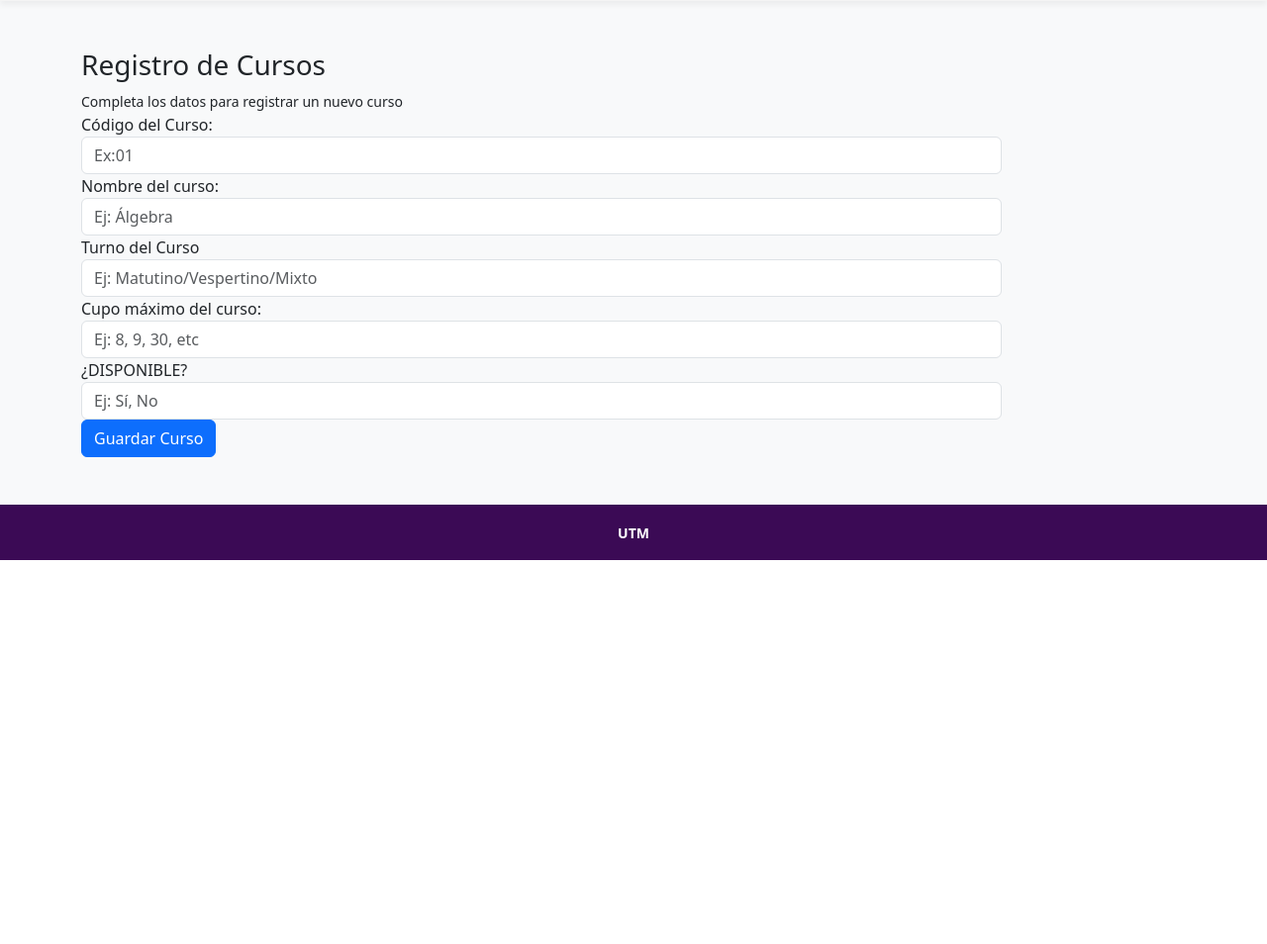
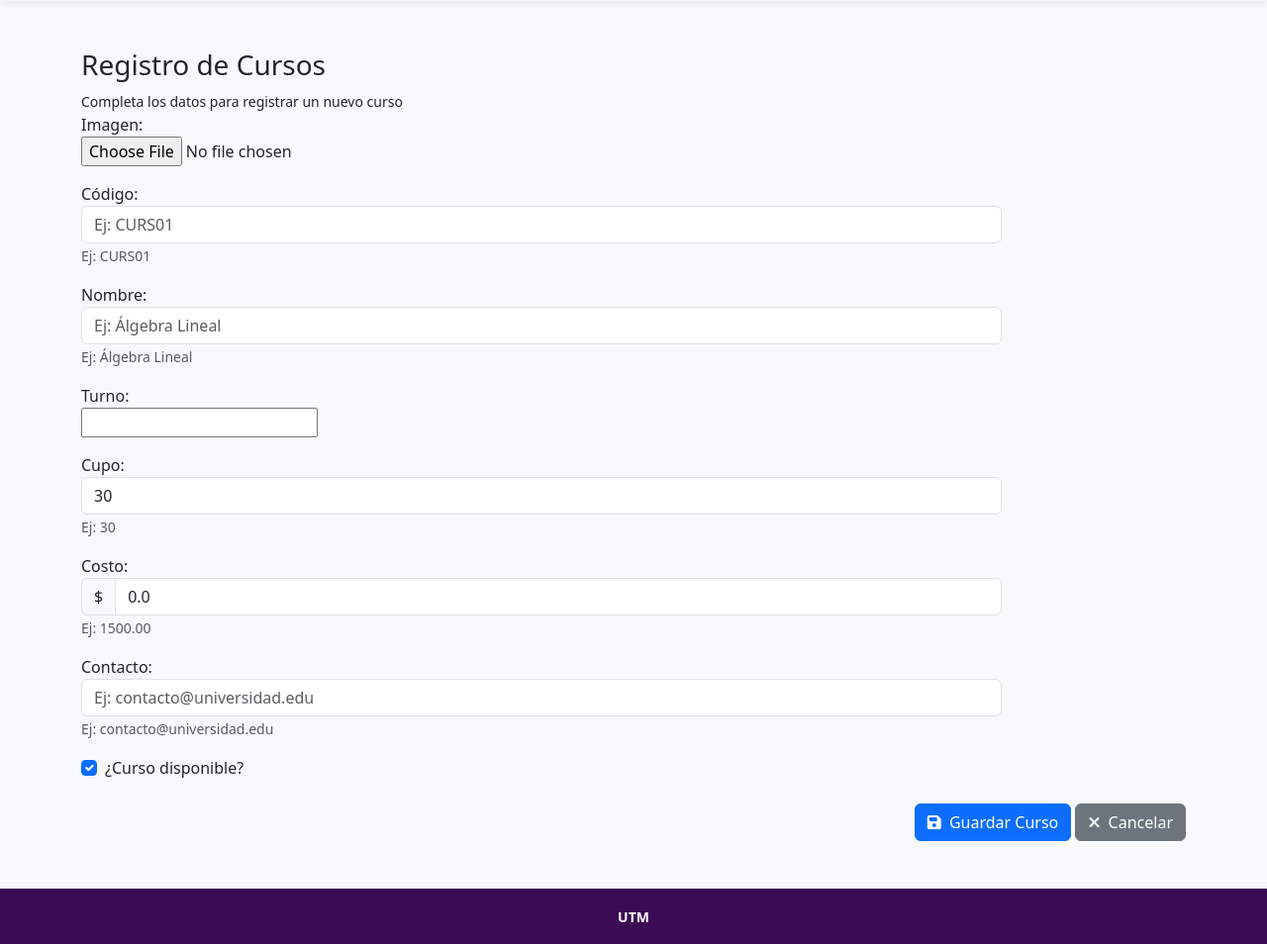
Before and after one commit to Alexisswtfnomedejaponermesoloalexis/CursosDjango-Individual, a Django app: template CursosDjango/contenido/templates/contenido/cursos.html in a window 1280 px wide. Shown: the part 361-1315 px from the top of the page at 99% size. Before the commit the page ends 927 px from the top, so only its background shows below. Run offline with Django 5.2, Linux system fonts and the light colour scheme; the template is opened without the code that fills it: values that come from a table or form of the project are taken from there, others are empty; some libraries are stand-ins or nearby versions.

Commit message:
update crud / add curso

```diff
--- a/CursosDjango/contenido/templates/contenido/cursos.html
+++ b/CursosDjango/contenido/templates/contenido/cursos.html
@@ -1,28 +1,14 @@
 {% extends "contenido/encabezado.html" %}
 {% load static %}
 
-{% block titulo %}Cursos{% endblock %}
+{% block titulo %}Registrar Curso{% endblock %}
 
 {% block imagen %}
-<img src="{% static 'contenido/images/register.png' %}" class="img-fluid mx-auto d-block" style="max-height: 120px;" alt="Cursos">
+<img src="{% static 'contenido/images/register.png' %}" class="img-fluid mx-auto d-block" style="max-height: 120px;" alt="Registro">
 {% endblock %}
 
 {% block titulo_principal %}
 Registrar <span>Curso</span>
-{% endblock %}
-
-{% block url %}
-<div class="breadcrumb-line">
-  <ul class="breadcrumb">
-    <a href="{% url 'Cursos' %}">
-      {% if request.path == '/' %}
-        Cursos
-      {% else %}
-        Cursos{{ request.path }}
-      {% endif %}
-    </a>
-  </ul>
-</div>
 {% endblock %}
 
 {% block contenido %}
@@ -33,54 +19,103 @@ Registrar <span>Curso</span>
   </div>
 </div>
 
-<form class="form-horizontal" action="#" role="form">
+<form class="form-horizontal" method="POST" enctype="multipart/form-data">
+  {% csrf_token %}
   <div class="panel panel-default">
     <div class="panel-body">
 
+      <!-- Mensajes de Django -->
+      {% if messages %}
+        {% for message in messages %}
+        <div class="alert alert-{{ message.tags }} alert-dismissible fade show">
+          {{ message }}
+          <button type="button" class="btn-close" data-bs-dismiss="alert"></button>
+        </div>
+        {% endfor %}
+      {% endif %}
 
- <!-- AQUI VA EL DE SUBIR IMAGEN-->
-
-
-
-      <div class="form-group">
-        <label class="col-sm-2 control-label text-right">Código del Curso: </label>
+      <!-- Campos del formulario -->
+      <div class="form-group mb-3">
+        <label class="col-sm-2 control-label text-right">Imagen:</label>
         <div class="col-sm-10">
-          <input type="text" class="form-control" placeholder="Ex:01">
+          {{ form.imagen }}
         </div>
       </div>
 
-      <div class="form-group">
-        <label class="col-sm-2 control-label text-right">Nombre del curso:</label>
+      <div class="form-group mb-3">
+        <label class="col-sm-2 control-label text-right">Código:</label>
         <div class="col-sm-10">
-          <input type="text" class="form-control" placeholder="Ej: Álgebra">
-        </div>
-      </div>
-      <div class="form-group">
-        <label class="col-sm-2 control-label text-right">Turno del Curso</label>
-        <div class="col-sm-10">
-          <input type="text" class="form-control" placeholder="Ej: Matutino/Vespertino/Mixto">
-        </div>
-      </div>
-      <div class="form-group">
-        <label class="col-sm-2 control-label text-right">Cupo máximo del curso:</label>
-        <div class="col-sm-10">
-          <input type="text" class="form-control" placeholder="Ej: 8, 9, 30, etc">
-        </div>
-      </div>
-      <div class="form-group">
-        <label class="col-sm-2 control-label text-right">¿DISPONIBLE?</label>
-        <div class="col-sm-10">
-          <input type="text" class="form-control" placeholder="Ej: Sí, No">
+          {{ form.codCurso }}
+          <small class="text-muted">Ej: CURS01</small>
         </div>
       </div>
 
+      <div class="form-group mb-3">
+        <label class="col-sm-2 control-label text-right">Nombre:</label>
+        <div class="col-sm-10">
+          {{ form.nameCurso }}
+          <small class="text-muted">Ej: Álgebra Lineal</small>
+        </div>
+      </div>
 
+      <div class="form-group mb-3">
+        <label class="col-sm-2 control-label text-right">Turno:</label>
+        <div class="col-sm-10">
+          {{ form.turnoCurso }}
+        </div>
+      </div>
 
-      <div class="form-actions text-right">
-        <input type="submit" value="Guardar Curso" class="btn btn-primary">
+      <div class="form-group mb-3">
+        <label class="col-sm-2 control-label text-right">Cupo:</label>
+        <div class="col-sm-10">
+          {{ form.cupo_maximo }}
+          <small class="text-muted">Ej: 30</small>
+        </div>
+      </div>
+
+      <div class="form-group mb-3">
+        <label class="col-sm-2 control-label text-right">Costo:</label>
+        <div class="col-sm-10">
+          <div class="input-group">
+            <span class="input-group-text">$</span>
+            {{ form.costo }}
+          </div>
+          <small class="text-muted">Ej: 1500.00</small>
+        </div>
+      </div>
+
+      <div class="form-group mb-3">
+        <label class="col-sm-2 control-label text-right">Contacto:</label>
+        <div class="col-sm-10">
+          {{ form.contacto }}
+          <small class="text-muted">Ej: contacto@universidad.edu</small>
+        </div>
+      </div>
+
+      <div class="form-group mb-3">
+        <div class="col-sm-offset-2 col-sm-10">
+          <div class="form-check">
+            {{ form.disponible }}
+            <label class="form-check-label" for="{{ form.disponible.id_for_label }}">
+              ¿Curso disponible?
+            </label>
+          </div>
+        </div>
+      </div>
+
+      <div class="form-actions text-end mt-4">
+        <button type="submit" class="btn btn-primary">
+          <i class="fas fa-save me-1"></i> Guardar Curso
+        </button>
+        <a href="{% url 'Cursos' %}" class="btn btn-secondary">
+          <i class="fas fa-times me-1"></i> Cancelar
+        </a>
       </div>
 
     </div>
   </div>
 </form>
+
+<!-- Agregar FontAwesome para iconos -->
+<script src="https://kit.fontawesome.com/a076d05399.js" crossorigin="anonymous"></script>
 {% endblock %}
--- a/CursosDjango/contenido/templates/contenido/encabezado.html
+++ b/CursosDjango/contenido/templates/contenido/encabezado.html
@@ -31,7 +31,7 @@
         <div class="collapse navbar-collapse" id="navContenido">
           <ul class="navbar-nav ms-auto mb-2 mb-lg-0">
             <li class="nav-item"><a class="nav-link fw-semibold" href="{% url 'Principal' %}">Lista Cursos</a></li>
-            <li class="nav-item"><a class="nav-link fw-semibold" href="{% url 'Cursos' %}">Cursos</a></li>
+            <li class="nav-item"><a class="nav-link fw-semibold" href="{% url 'registrar_curso' %}">Cursos</a></li>
             <li class="nav-item"><a class="nav-link fw-semibold" href="{% url 'Contacto' %}">Comentario</a></li>
             <li class="nav-item"><a class="nav-link fw-semibold" href="{% url 'Comentarios' %}">Lista Comentarios</a></li>
 
--- a/CursosDjango/contenido/urls.py
+++ b/CursosDjango/contenido/urls.py
@@ -18,14 +18,18 @@ from django.urls import path
 from . import views # Importa las funciones de vistas
 from contenido import views
 from cursos import views as views_cursos
+from django.conf import settings
+from django.conf.urls.static import static
 
 
 urlpatterns = [
     path('',views_cursos.cursos, name="Principal"),
     #path('', views.principal, name='Principal'), # Página principal
     path('cursos/', views.cursos, name='Cursos'), # Página de cursos disponibles
+    path('registrar-curso/', views_cursos.registrar_curso, name='registrar_curso'),
     path('contacto/', views_cursos.contacto, name='Contacto'), # Página de formulario de contacto
     path('registrar/', views_cursos.registrar ,name="Registrar"),
+
     path('comentarios/', views_cursos.comentarios, name="Comentarios"),
     path('formulario/', views.formulario, name='Formulario'),
   path('formEditarComentario/<int:id>/',
@@ -34,4 +38,4 @@ urlpatterns = [
     path('editarComentario/<int:id>/',views_cursos.editarComentarioContacto,name='Editar'),
          path('eliminarComentario/<int:id>/',views_cursos.eliminarComentarioContacto,name='Eliminar'),
 
-]
+]  + static(settings.MEDIA_URL, document_root=settings.MEDIA_ROOT)
--- a/CursosDjango/cursos/forms.py
+++ b/CursosDjango/cursos/forms.py
@@ -1,8 +1,50 @@
 from django import forms
-from .models import ComentarioContacto
+from .models import ComentarioContacto, Cursos
 from django.forms import ModelForm
 
 class ComentarioContactoForm(forms.ModelForm):
     class Meta:
         model = ComentarioContacto
         fields = ['usuario','mensaje']
+
+
+class CursoForm(forms.ModelForm):
+    class Meta:
+        model = Cursos
+        fields = '__all__'
+        widgets = {
+            'codCurso': forms.TextInput(attrs={
+                'placeholder': 'Ej: CURS01',
+                'class': 'form-control'
+            }),
+            'nameCurso': forms.TextInput(attrs={
+                'placeholder': 'Ej: Álgebra Lineal',
+                'class': 'form-control'
+            }),
+            'cupo_maximo': forms.NumberInput(attrs={
+                'placeholder': 'Ej: 30',
+                'class': 'form-control'
+            }),
+            'costo': forms.NumberInput(attrs={
+                'placeholder': 'Ej: 1500.00',
+                'class': 'form-control',
+                'step': '0.01'
+            }),
+            'contacto': forms.EmailInput(attrs={
+                'placeholder': 'Ej: contacto@universidad.edu',
+                'class': 'form-control'
+            }),
+            'disponible': forms.CheckboxInput(attrs={
+                'class': 'form-check-input'
+            }),
+        }
+        labels = {
+            'codCurso': "Código del Curso",
+            'nameCurso': "Nombre del Curso",
+            'cupo_maximo': "Cupo Máximo",
+            'turnoCurso': "Turno",
+            'disponible': "¿Disponible?",
+            'costo': "Costo ($)",
+            'contacto': "Email de Contacto",
+            'imagen': "Imagen del Curso"
+        }
--- a/CursosDjango/cursos/models.py
+++ b/CursosDjango/cursos/models.py
@@ -2,6 +2,11 @@ from django.db import models
 from ckeditor.fields import RichTextField
 
 class Cursos(models.Model):
+    TURNOS = [
+        ('Matutino', 'Matutino'),
+        ('Vespertino', 'Vespertino'),
+        ('Mixto', 'Mixto'),
+    ]
 
     codCurso = models.CharField(max_length=12,verbose_name="Código del Curso") #Texto corto
     nameCurso = models.TextField(verbose_name="Nombre del Curso") #Texto largo
```
Also changed, not shown: CursosDjango/cursos/templates/cursos/principal.html (+45 -65 lines), CursosDjango/cursos/views.py (+14 -1 lines), CursosDjango/cursos/migrations/0013_alter_comentario_curso.py (added), CursosDjango/media/fotos/alvacolor-Photoroom_mdATEeD.png (added).
